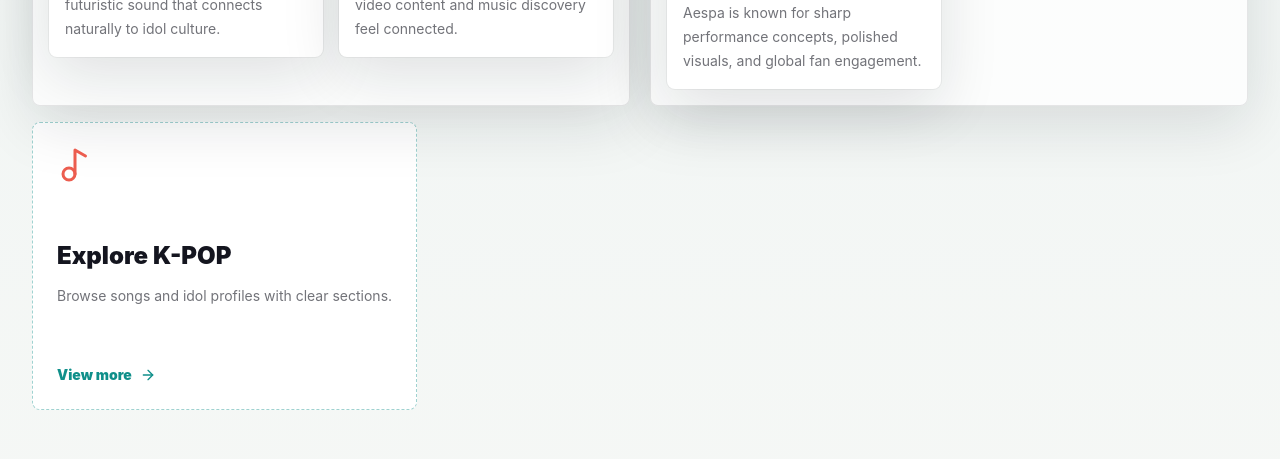
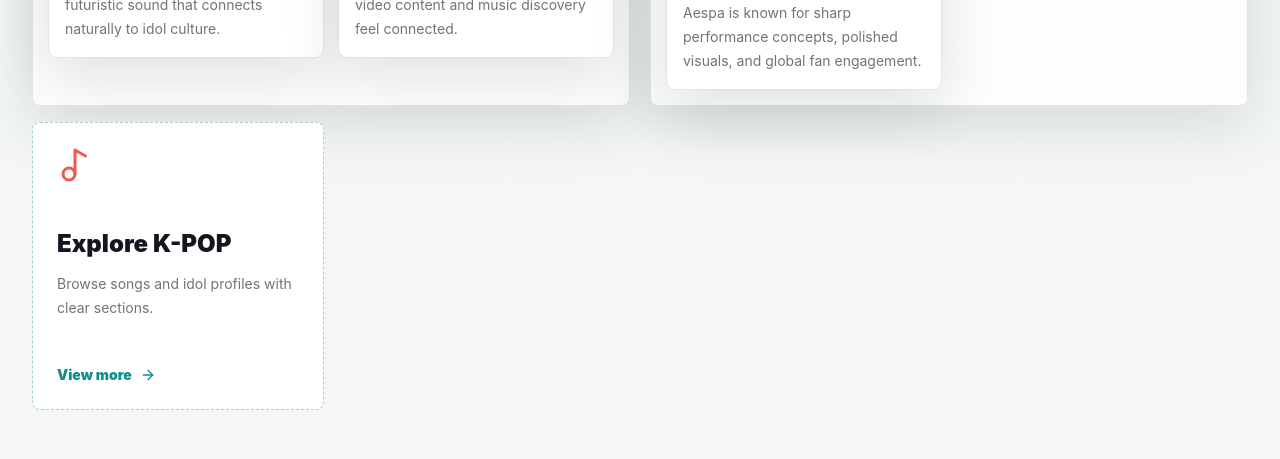
Before and after one commit to PKNU-K-Wave/K-Wave-Frontend, a React (Vite) app: page / in a window 1280 px wide. Shown: the part 2180-2639 px from the top of the page. Built offline with nearby package versions, Linux system fonts and the light colour scheme.

Commit message:
Match K-POP explore card size

```diff
--- a/src/pages/HomePage.tsx
+++ b/src/pages/HomePage.tsx
@@ -96,7 +96,7 @@ export function HomePage({ onOpen, onSelectCategory }: HomePageProps) {
             onOpen={onOpen}
           />
         </div>
-        <div className="mt-4">
+        <div className="mt-4 grid gap-4 sm:grid-cols-2 lg:grid-cols-4">
           <ExploreCard
             title="Explore K-POP"
             description="Browse songs and idol profiles with clear sections."
```
